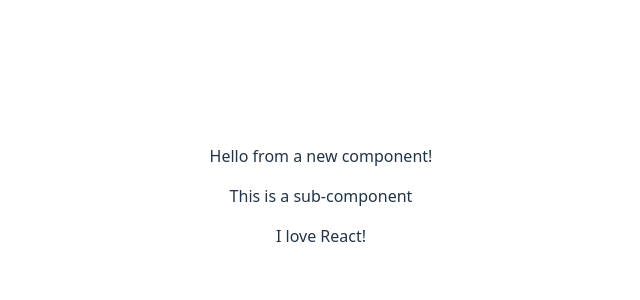
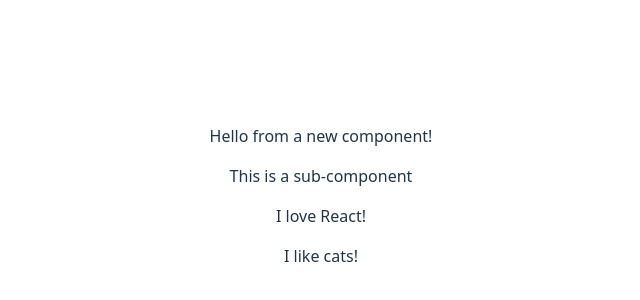
Before and after one commit to De1ora/Lektion-1, a React (Vite) app: page / in a window 1280 px wide. Shown: the part 204-504 px from the top of the page, without its empty margins (319-959 px from the left). Built offline with nearby package versions, Linux system fonts and the light colour scheme.

Commit message:
Grundläggande övningar uppgift 4

```diff
--- a/src/App.jsx
+++ b/src/App.jsx
@@ -15,8 +15,23 @@ function LoveReact() {
   return <p>I love React!</p>
 }
 
+// 3. Skapa en sub-komponent
 function SubComponent() {
   return <p>This is a sub-component</p>
+}
+
+// 4. Skapa en komponent som slumpar ett tal
+function RandomNumber() {
+  const randomNumber = Math.random();
+
+  if (randomNumber > 0.5) {
+    return <p>I like dogs!</p>
+  } else if (randomNumber < 0.5) {
+    return <p>I like cats!</p>
+  } else if (randomNumber == 0.5) {
+    return <p>I like cats and dogs!</p>
+  }
+
 }
 
 
@@ -25,6 +40,7 @@ function App() {
     <>
       <MyComponent />
       <LoveReact />
+      <RandomNumber />
     </>
   )
 }
```
